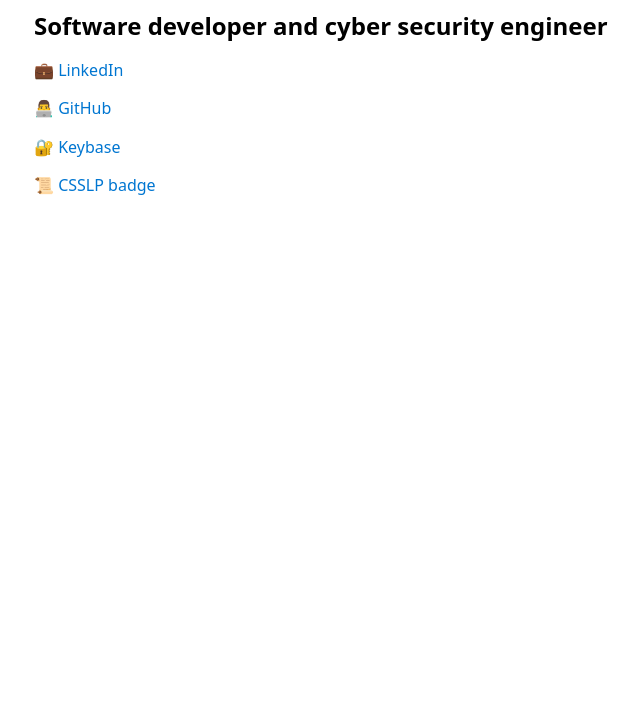
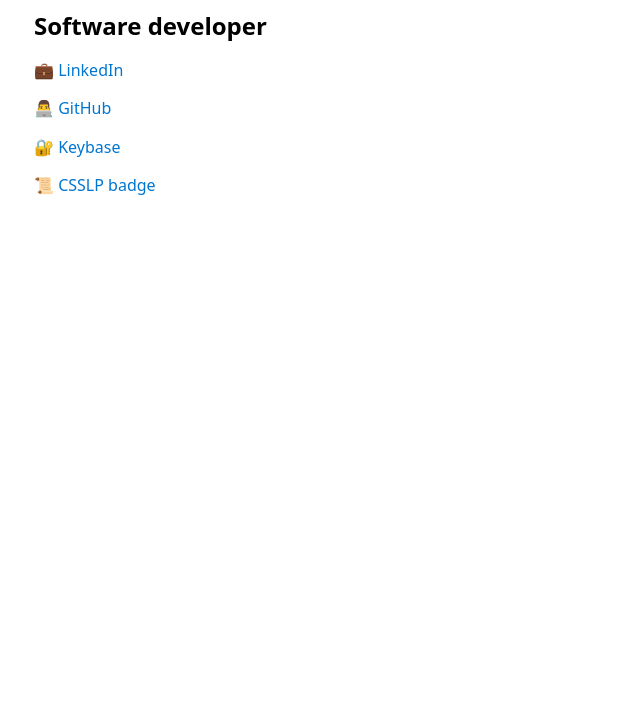
Before and after one commit to shaftoe44/whitford.io, a plain HTML site: page index.html in a window 1280 px wide. Shown: the part 88-800 px from the top of the page, without its empty margins (206-846 px from the left). Drawn offline with nearby package versions, Linux system fonts and the light colour scheme.

Commit message:
Update index.html

```diff
--- a/index.html
+++ b/index.html
@@ -13,7 +13,7 @@
 
 <body>
     <h1>Daniel Whitford</h1>
-    <h2>Software developer and cyber security engineer</h2>
+    <h2>Software developer</h2>
 
     <p>💼 <a href='https://www.linkedin.com/in/daniel-whitford-dev'>LinkedIn</a></p>
     <p>👨‍💻 <a href='https://github.com/shaftoe44/'>GitHub</a></p>
```
